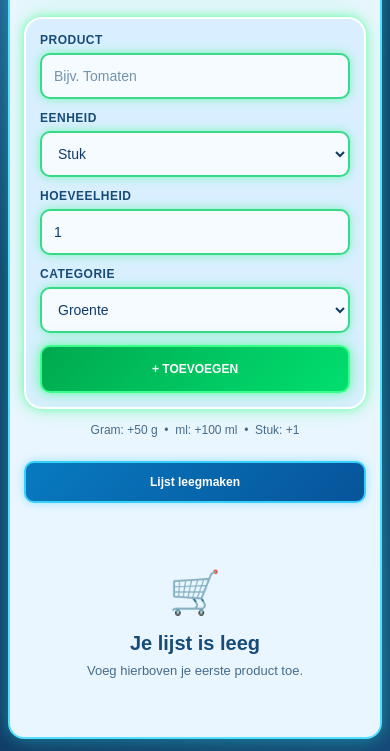
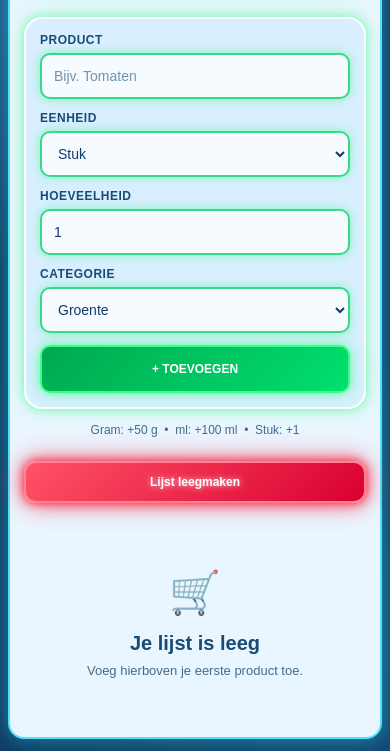
Before and after one commit to Matthijs86/Shopping-List, a plain HTML site: page index.html in a window 390 px wide. Shown: the part 169-920 px from the top of the page. Drawn offline with Linux system fonts and the light colour scheme.

Commit message:
Revamp styles for app layout and components
Updated styles for the app panel, header image, input fields, and buttons with new background colors and gradients. Improved responsiveness for mobile devices and added hover effects.

```diff
--- a/style.css
+++ b/style.css
@@ -818,3 +818,41 @@ select option {
     }
 
 }
+/* ======================================
+   RODE NEON KNOP - LIJST LEEGMAKEN
+   ====================================== */
+
+#lijstLeegmaken {
+    background: linear-gradient(
+        135deg,
+        #ff5268,
+        #d9002f
+    );
+
+    color: #ffffff;
+
+    border: 2px solid #ff8292;
+    border-radius: 12px;
+
+    box-shadow:
+        0 0 8px rgba(255, 40, 70, 0.9),
+        0 0 18px rgba(255, 40, 70, 0.7),
+        0 0 30px rgba(255, 40, 70, 0.4);
+
+    text-shadow:
+        0 0 6px rgba(255, 255, 255, 0.8);
+
+    font-weight: bold;
+    cursor: pointer;
+
+    transition: all 0.2s ease;
+}
+
+#lijstLeegmaken:hover {
+    box-shadow:
+        0 0 12px rgba(255, 40, 70, 1),
+        0 0 25px rgba(255, 40, 70, 0.9),
+        0 0 40px rgba(255, 40, 70, 0.6);
+
+    transform: scale(1.03);
+}
```
